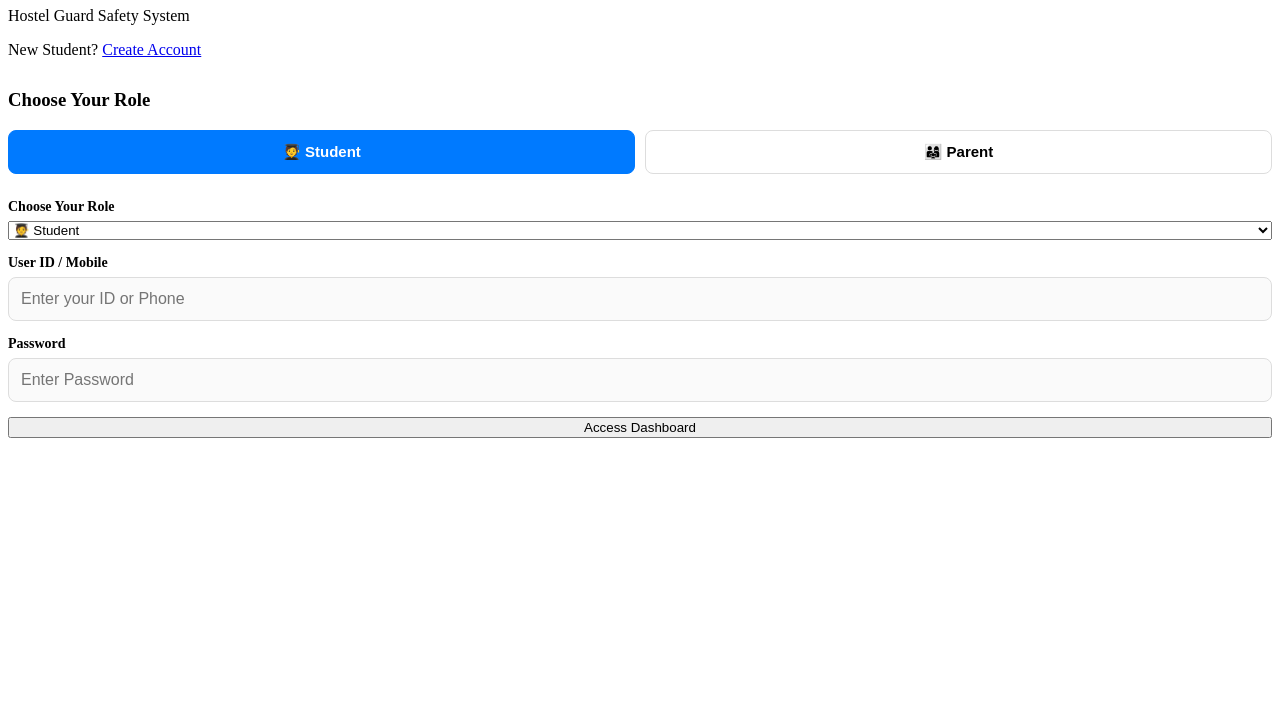
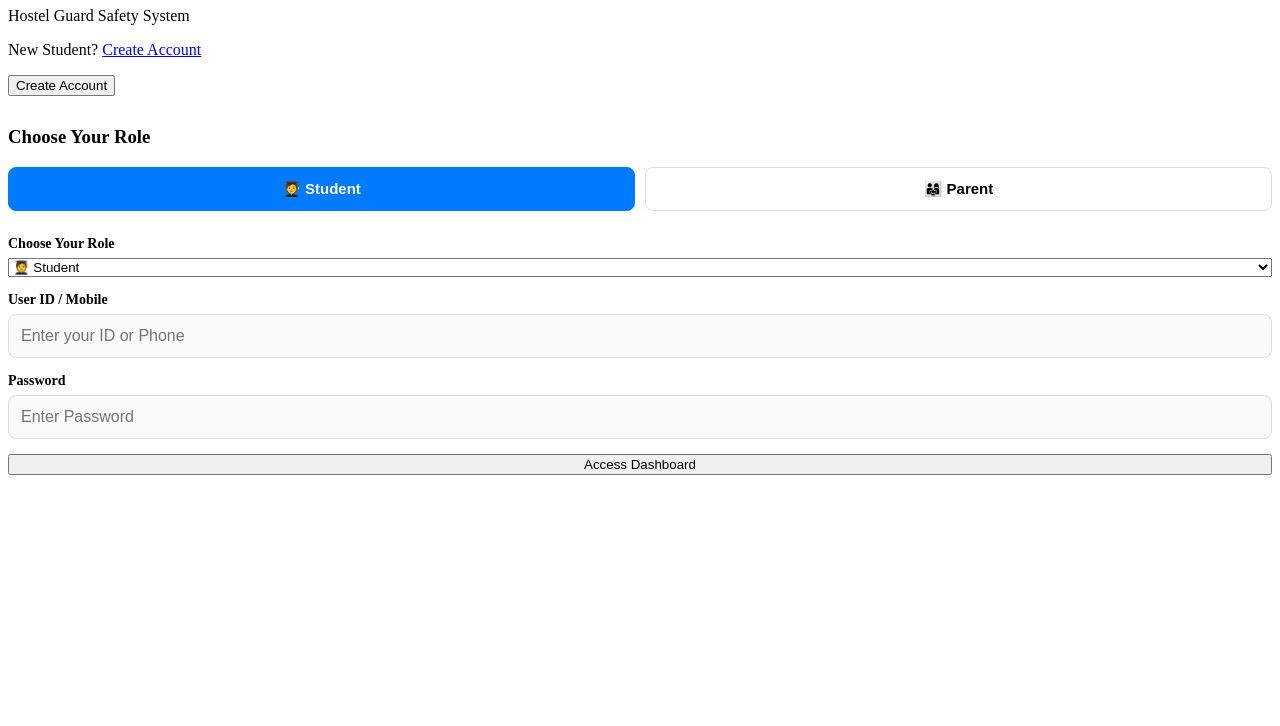
Before and after one commit to maddeshiyashushil01-beep/STUDENT-SAFETY-SYSTEM-, a plain HTML site: page index.html in a window 1280 px wide. Shown: the part 74-800 px from the top of the page. Drawn offline with Linux system fonts and the light colour scheme.

Commit message:
Update index.html

```diff
--- a/index.html
+++ b/index.html
@@ -22,6 +22,9 @@ Create Account
 </a>
 </p>
 
+<button type="button" id="createAccountBtn">
+Create Account
+</button>
         <section class="card login-card">
 
             <h3>Choose Your Role</h3>
```
